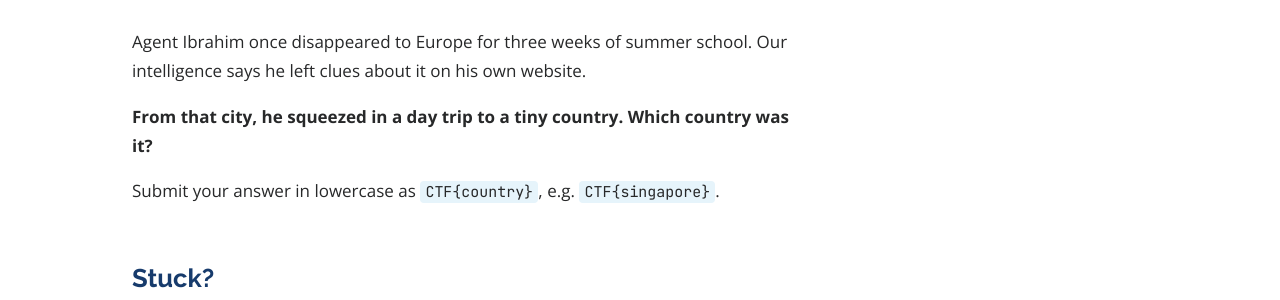
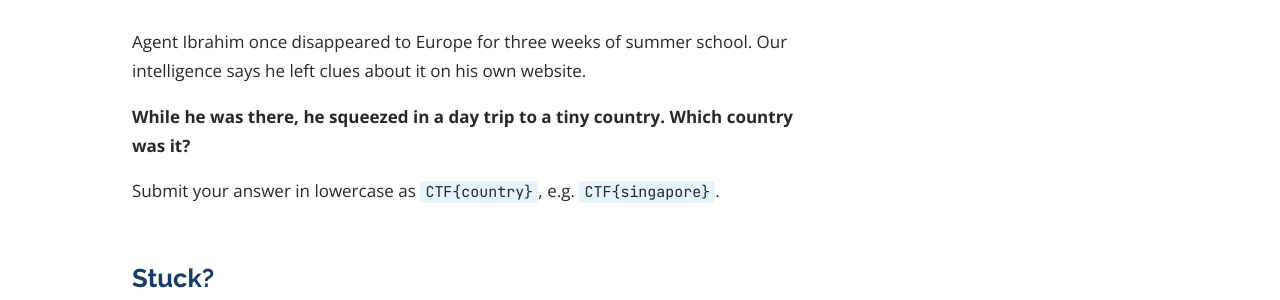
Before and after one commit to ibrahimisramos/ibrahimisramos.github.io, a Jekyll site: the page built from launchpad-7f3a/who-is-ibrahim.html, in a window 1280 px wide and 1265 px high. Shown: the part 275-575 px from the top of the window. Built offline with Jekyll 4.4.1, drawn with Linux system fonts in a browser that asks for light colours.

Commit message:
CTF: smoother wording on Who Is Ibrahim
Co-Authored-By: Claude Opus 5.5 (1M context) <noreply@anthropic.com>
Claude-Session: https://claude.ai/code/session_01W6sFwNukTNQ9zyostxjBYk

```diff
--- a/launchpad-7f3a/who-is-ibrahim.html
+++ b/launchpad-7f3a/who-is-ibrahim.html
@@ -16,5 +16,5 @@ real_world: |
   Attackers use OSINT to craft convincing phishing emails and guess security questions. Defenders and red teamers use it to show organisations how much they're giving away. Think about what *you* post publicly!
 ---
 <p>Agent Ibrahim once disappeared to Europe for three weeks of summer school. Our intelligence says he left clues about it on his own website.</p>
-<p><strong>From that city, he squeezed in a day trip to a tiny country. Which country was it?</strong></p>
+<p><strong>While he was there, he squeezed in a day trip to a tiny country. Which country was it?</strong></p>
 <p>Submit your answer in lowercase as <code>CTF{country}</code>, e.g. <code>CTF{singapore}</code>.</p>
```
